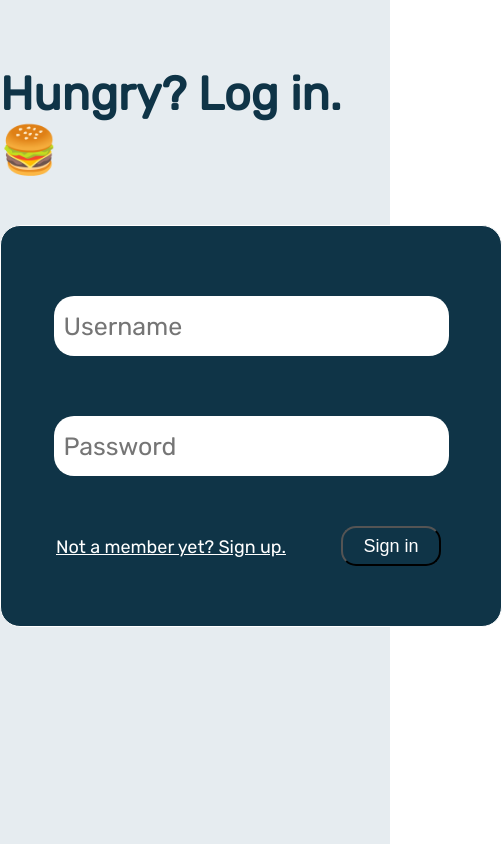
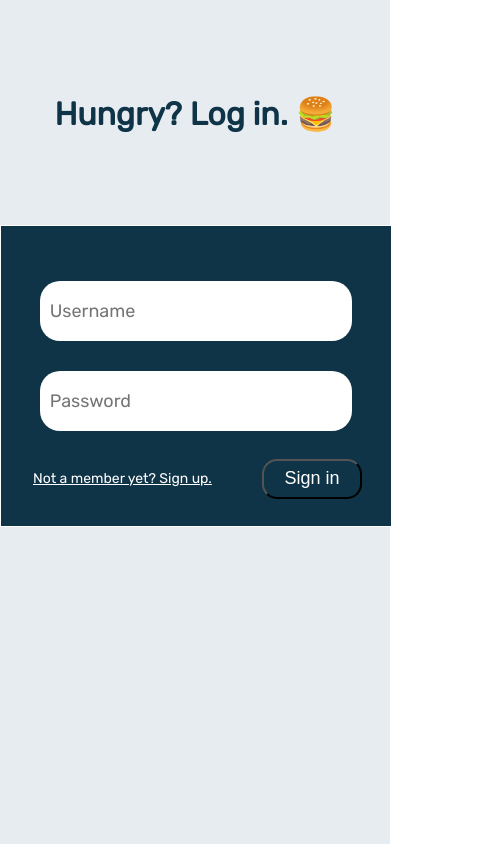
Before and after one commit to jelorivera08/food-delivery-fe, a React (Create React App) app: page / in a window 390 px wide. Shown: the whole page, 502 px wide, since content can reach past the window. Built offline with nearby package versions, Linux system fonts and the light colour scheme.

Commit message:
welcome page css

```diff
--- a/src/App/components/Welcome/Welcome.css
+++ b/src/App/components/Welcome/Welcome.css
@@ -84,3 +84,56 @@
   cursor: pointer;
   outline: none;
 }
+
+@media screen and (min-width: 300px) and (max-width: 1000px) {
+  .welcome-right-content {
+    height: 300px;
+    width: 100%;
+    border: 1px solid #fff;
+    border-radius: unset;
+    margin: auto;
+    background-color: #0f3447;
+  }
+
+  .welcome-right-input {
+    font-family: rubik;
+    height: 40px;
+    width: 75%;
+    background-color: #fff;
+    border: none;
+    border-radius: 20px;
+    padding: 10px;
+    outline: none;
+    font-size: 18px;
+    margin: auto;
+  }
+
+  .welcome-right-bottom-button {
+    font-size: 18px;
+    height: 40px;
+    width: 100px;
+    background: transparent;
+    border-radius: 15px;
+    color: white;
+    margin: 13px 29px 0px 0px;
+    cursor: pointer;
+    outline: none;
+  }
+
+
+  .welcome-right-bottom-text {
+    color: #fff;
+    margin: 24px 0px 0px 32px;
+    font-size: 14px;
+    text-decoration: underline;
+    height: 40px;
+  }
+
+  .welcome-right-header-text {
+    font-size: 32px;
+    margin-top: 75px;
+    margin-bottom: 50px;
+    text-align: center;
+    height: 80px;
+  }
+}
```
